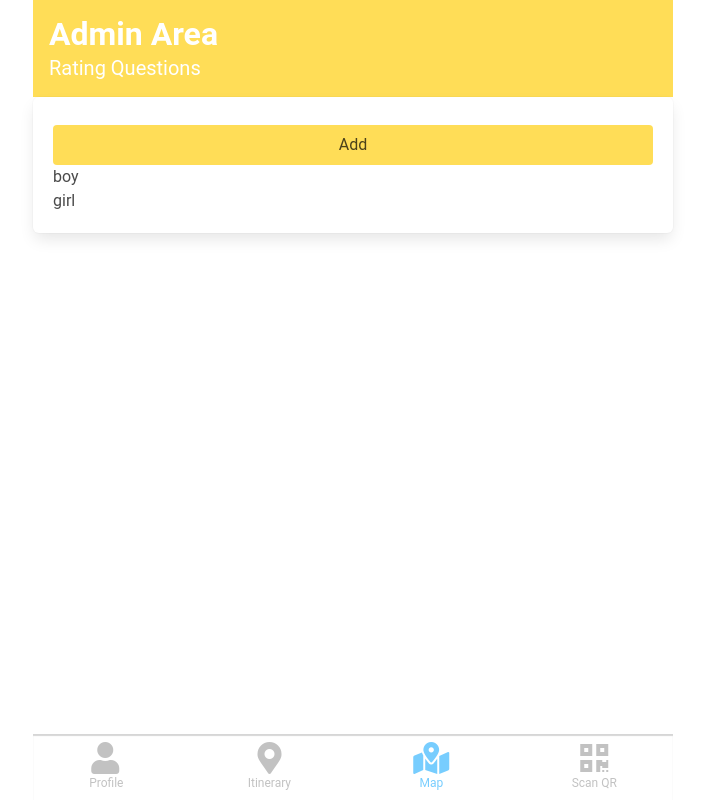
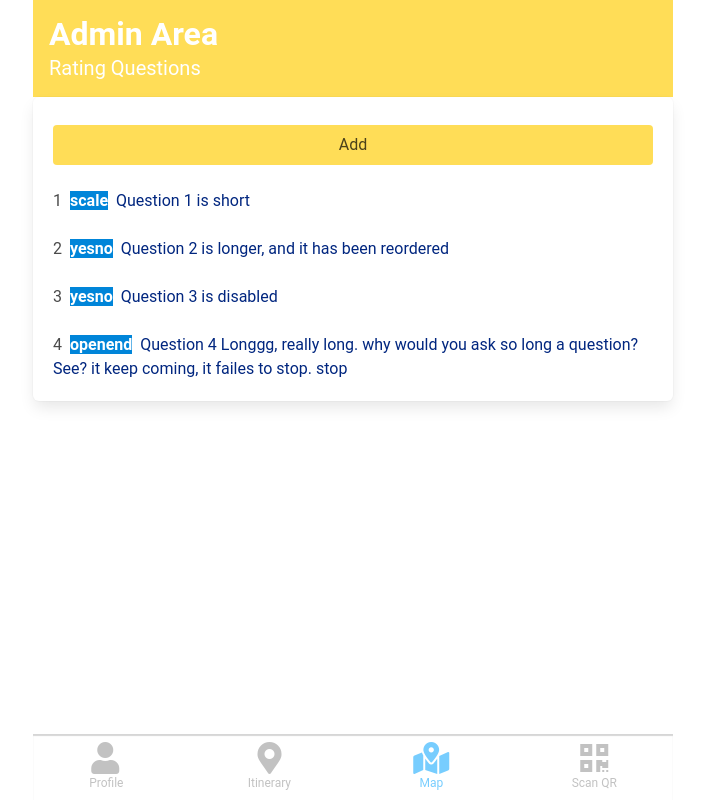
Before and after one commit to yuan-kuan/kotakita, a Svelte app: page /office in a window 1280 px wide. Shown: the whole page, without its empty margins (287-992 px from the left). Built offline with nearby package versions, Linux system fonts and the light colour scheme.

Commit message:
Edit exisitng question

```diff
--- a/src/Admin.svelte
+++ b/src/Admin.svelte
@@ -1,14 +1,75 @@
 <script>
   import { isAdmin } from './user_store';
 
-  const questions = ['boy', 'girl'];
+  let questions = [
+    {
+      id: 0,
+      body: 'Question 1 is short',
+      type: 'scale',
+      aoc: true,
+      disabled: false,
+    },
+    {
+      id: 56,
+      body: 'Question 2 is longer, and it has been reordered',
+      type: 'yesno',
+      aoc: false,
+      disabled: false,
+    },
+    {
+      id: 2,
+      body: 'Question 3 is disabled',
+      type: 'yesno',
+      aoc: false,
+      disabled: true,
+    },
+    {
+      id: 3,
+      body: 'Question 4 Longgg, really long. why would you ask so long a question? See? it keep coming, it failes to stop. stop',
+      type: 'openend',
+      aoc: true,
+      disabled: false,
+    },
+  ];
+  let isShowingEditQuestion = false;
 
-  let isShowingEditQuestion = false;
+  let questionId;
+  let questionBody;
+  let questionType;
+  let questionAllowOptionalComment;
+  let questionDisabled;
+
   const addQuestion = () => {
     isShowingEditQuestion = true;
+    questionBody = '';
+    questionType = 'scale';
+    questionAllowOptionalComment = false;
+    questionDisabled = false;
   };
 
-  const save = () => {};
+  const editQuestion = (question) => {
+    isShowingEditQuestion = true;
+    questionId = question.id;
+    questionBody = question.body;
+    questionType = question.type;
+    questionAllowOptionalComment = question.aoc;
+    questionDisabled = question.disabled;
+  };
+
+  const save = () => {
+    const toSave = {
+      id: questions.length, // TODO: Should be generated by server
+      body: questionBody,
+      type: questionType,
+      aoc: questionAllowOptionalComment,
+      disabled: questionDisabled,
+    };
+
+    console.log('toSave :>> ', toSave);
+    questions = [...questions, toSave];
+    isShowingEditQuestion = false;
+  };
+
   const closeQuestion = () => {
     isShowingEditQuestion = false;
   };
@@ -21,13 +82,25 @@
   </section>
 
   <div class="box">
-    <button class="mt-2 button is-warning is-fullwidth" on:click={addQuestion}
-      >Add</button
-    >
+    <div class="block">
+      <button class="mt-2 button is-warning is-fullwidth" on:click={addQuestion}
+        >Add</button
+      >
+    </div>
 
     <ul>
-      {#each questions as q}
-        <li>{q}</li>
+      {#each questions as q, i}
+        <li class="block">
+          <span class="mr-1">{i + 1}</span>
+          <span
+            class="mr-1 has-background-info has-text-white has-text-weight-semibold"
+          >
+            {q.type}
+          </span>
+          <a on:click={editQuestion(q)}>
+            {q.body}
+          </a>
+        </li>
       {/each}
     </ul>
   </div>
@@ -43,7 +116,7 @@
           <!-- svelte-ignore a11y-label-has-associated-control -->
           <label class="label">Question Body</label>
           <div class="control">
-            <textarea class="textarea" />
+            <textarea class="textarea" bind:value={questionBody} />
           </div>
         </div>
 
@@ -51,7 +124,7 @@
           <!-- svelte-ignore a11y-label-has-associated-control -->
           <label class="label">Question Type</label>
           <div class="select">
-            <select>
+            <select bind:value={questionType}>
               <option value="scale">1-10 scale</option>
               <option value="yesno">Yes or No</option>
               <option value="openend">Open Ended</option>
@@ -62,8 +135,17 @@
 
         <div class="field">
           <label class="checkbox">
-            <input type="checkbox" />
+            <input
+              type="checkbox"
+              bind:checked={questionAllowOptionalComment}
+            />
             Allow optional comment
+          </label>
+        </div>
+        <div class="field">
+          <label class="checkbox has-text-danger">
+            <input type="checkbox" bind:checked={questionDisabled} />
+            DISABLE THIS QUESTION
           </label>
         </div>
       </section>
```
